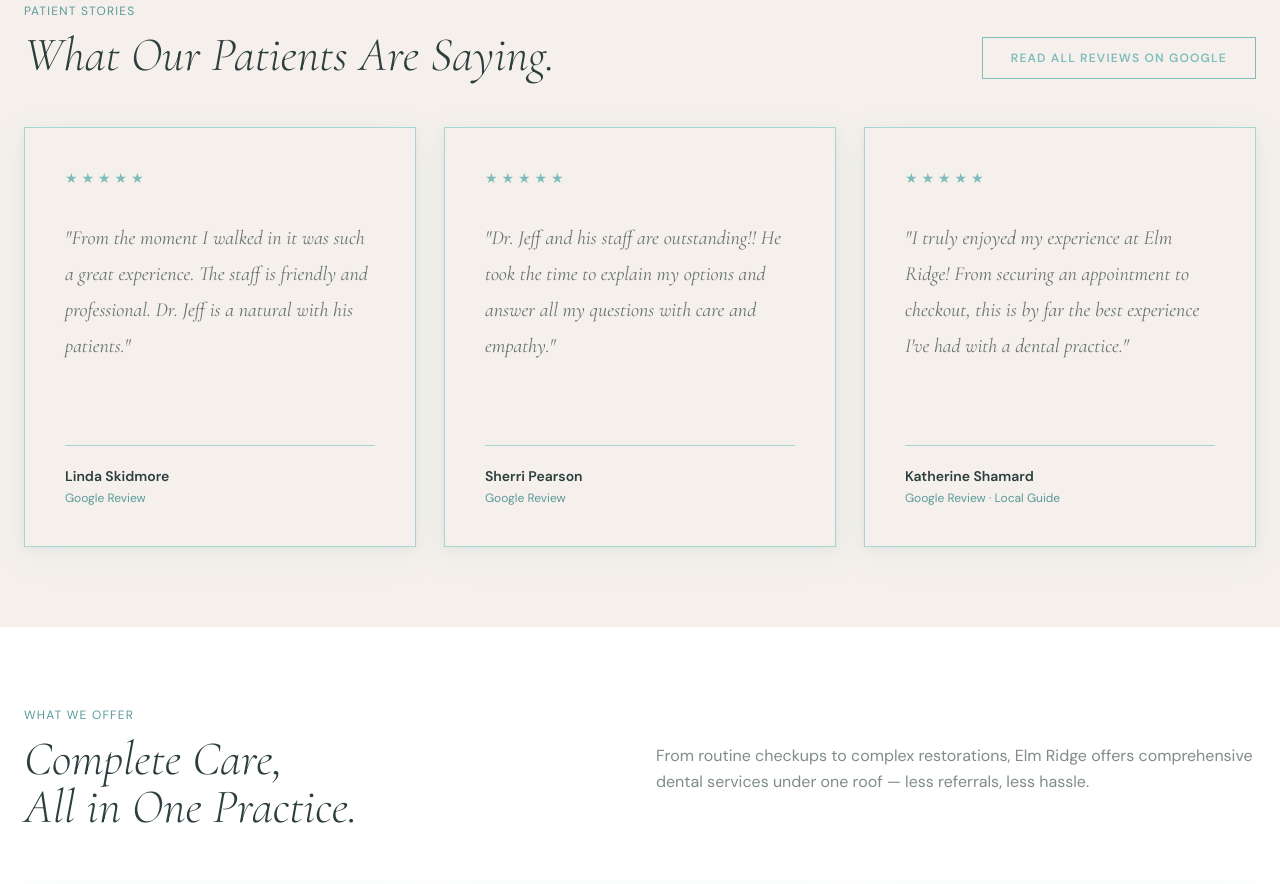
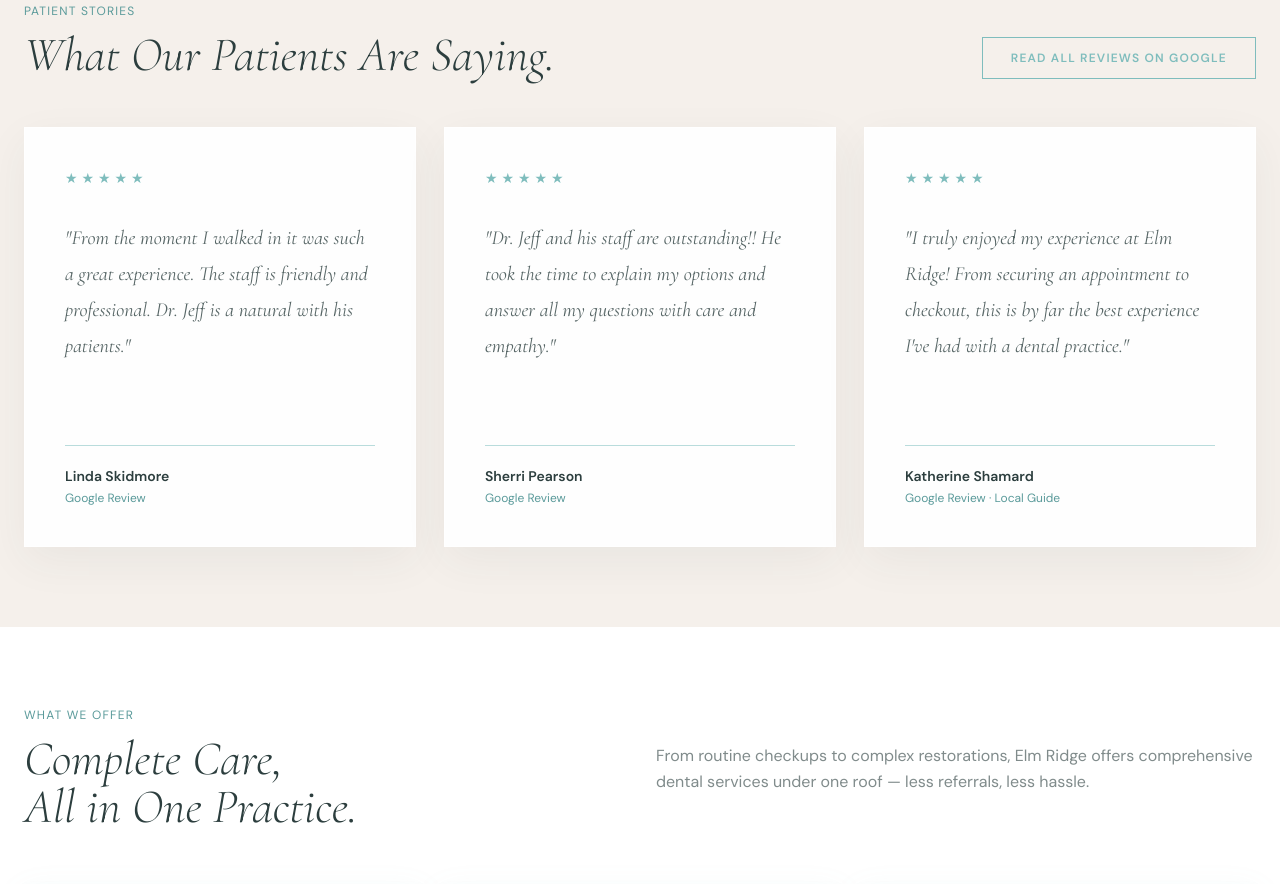
Before and after one commit to jeffmuszynski/elmridgedental, a website: page index.html in a window 1280 px wide. Shown: the part 940-1824 px from the top of the page. Drawn offline with nearby package versions, Linux system fonts and the light colour scheme.

Commit message:
polish reviews and root canal infographic

```diff
--- a/index.html
+++ b/index.html
@@ -239,34 +239,34 @@
       </div>
 
       <div class="grid grid-cols-1 md:grid-cols-3 gap-7">
-        <article class="bg-stone border border-teal-light p-8 md:p-10 min-h-[420px] flex flex-col card-shadow">
+        <article class="bg-white/95 border border-white/80 p-8 md:p-10 min-h-[420px] flex flex-col shadow-[0_14px_42px_rgba(44,62,62,0.06)]">
           <div class="text-teal text-sm tracking-[0.28em] mb-8">★★★★★</div>
-          <p class="font-display text-xl leading-9 italic text-charcoal/70 flex-1">
+          <p class="font-display text-xl leading-9 italic text-charcoal/80 flex-1">
             "From the moment I walked in it was such a great experience. The staff is friendly and professional. Dr. Jeff is a natural with his patients."
           </p>
-          <div class="border-t border-teal-light pt-5 mt-10">
+          <div class="border-t border-teal-light/80 pt-5 mt-10">
             <p class="font-body text-sm font-semibold text-charcoal">Linda Skidmore</p>
             <p class="font-body text-xs text-teal-dark mt-1">Google Review</p>
           </div>
         </article>
 
-        <article class="bg-stone border border-teal-light p-8 md:p-10 min-h-[420px] flex flex-col card-shadow">
+        <article class="bg-white/95 border border-white/80 p-8 md:p-10 min-h-[420px] flex flex-col shadow-[0_14px_42px_rgba(44,62,62,0.06)]">
           <div class="text-teal text-sm tracking-[0.28em] mb-8">★★★★★</div>
-          <p class="font-display text-xl leading-9 italic text-charcoal/70 flex-1">
+          <p class="font-display text-xl leading-9 italic text-charcoal/80 flex-1">
             "Dr. Jeff and his staff are outstanding!! He took the time to explain my options and answer all my questions with care and empathy."
           </p>
-          <div class="border-t border-teal-light pt-5 mt-10">
+          <div class="border-t border-teal-light/80 pt-5 mt-10">
             <p class="font-body text-sm font-semibold text-charcoal">Sherri Pearson</p>
             <p class="font-body text-xs text-teal-dark mt-1">Google Review</p>
           </div>
         </article>
 
-        <article class="bg-stone border border-teal-light p-8 md:p-10 min-h-[420px] flex flex-col card-shadow">
+        <article class="bg-white/95 border border-white/80 p-8 md:p-10 min-h-[420px] flex flex-col shadow-[0_14px_42px_rgba(44,62,62,0.06)]">
           <div class="text-teal text-sm tracking-[0.28em] mb-8">★★★★★</div>
-          <p class="font-display text-xl leading-9 italic text-charcoal/70 flex-1">
+          <p class="font-display text-xl leading-9 italic text-charcoal/80 flex-1">
             "I truly enjoyed my experience at Elm Ridge! From securing an appointment to checkout, this is by far the best experience I've had with a dental practice."
           </p>
-          <div class="border-t border-teal-light pt-5 mt-10">
+          <div class="border-t border-teal-light/80 pt-5 mt-10">
             <p class="font-body text-sm font-semibold text-charcoal">Katherine Shamard</p>
             <p class="font-body text-xs text-teal-dark mt-1">Google Review · Local Guide</p>
           </div>
```
Also changed, not shown: 1 other file.
